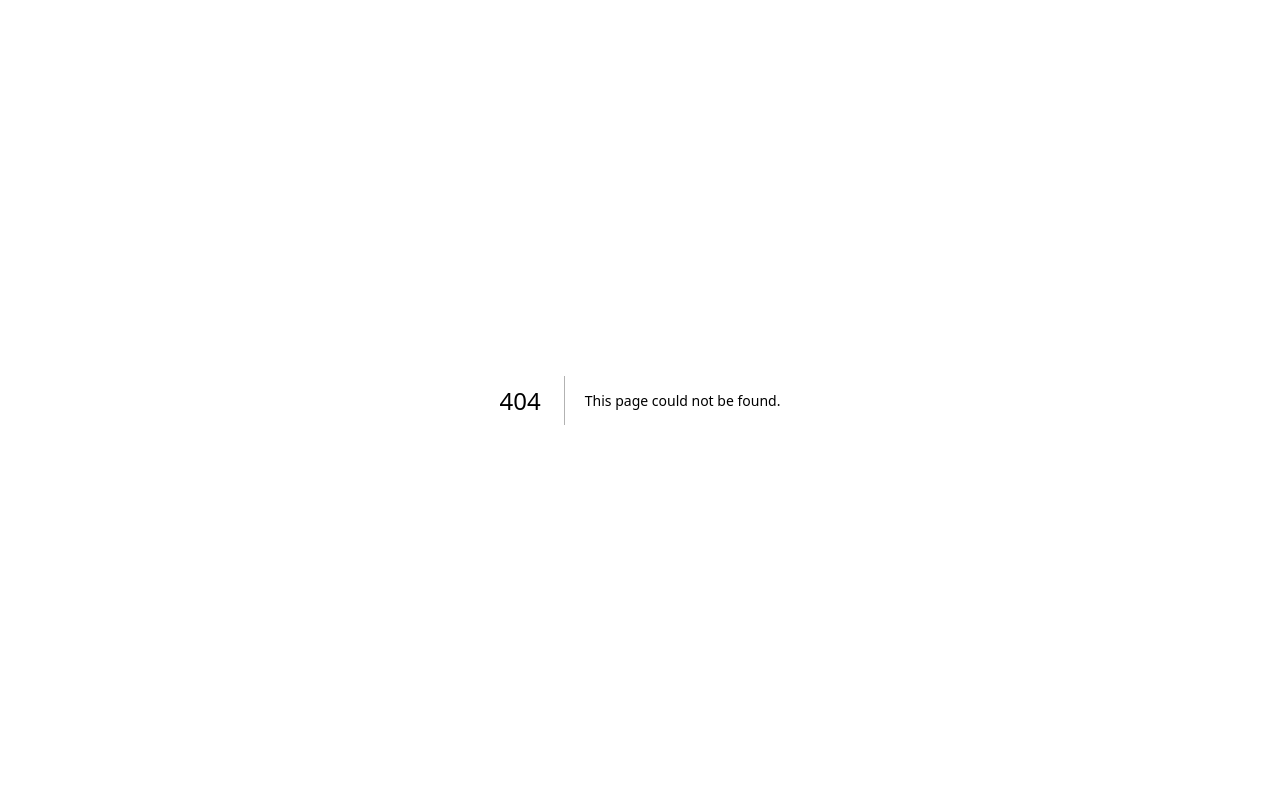
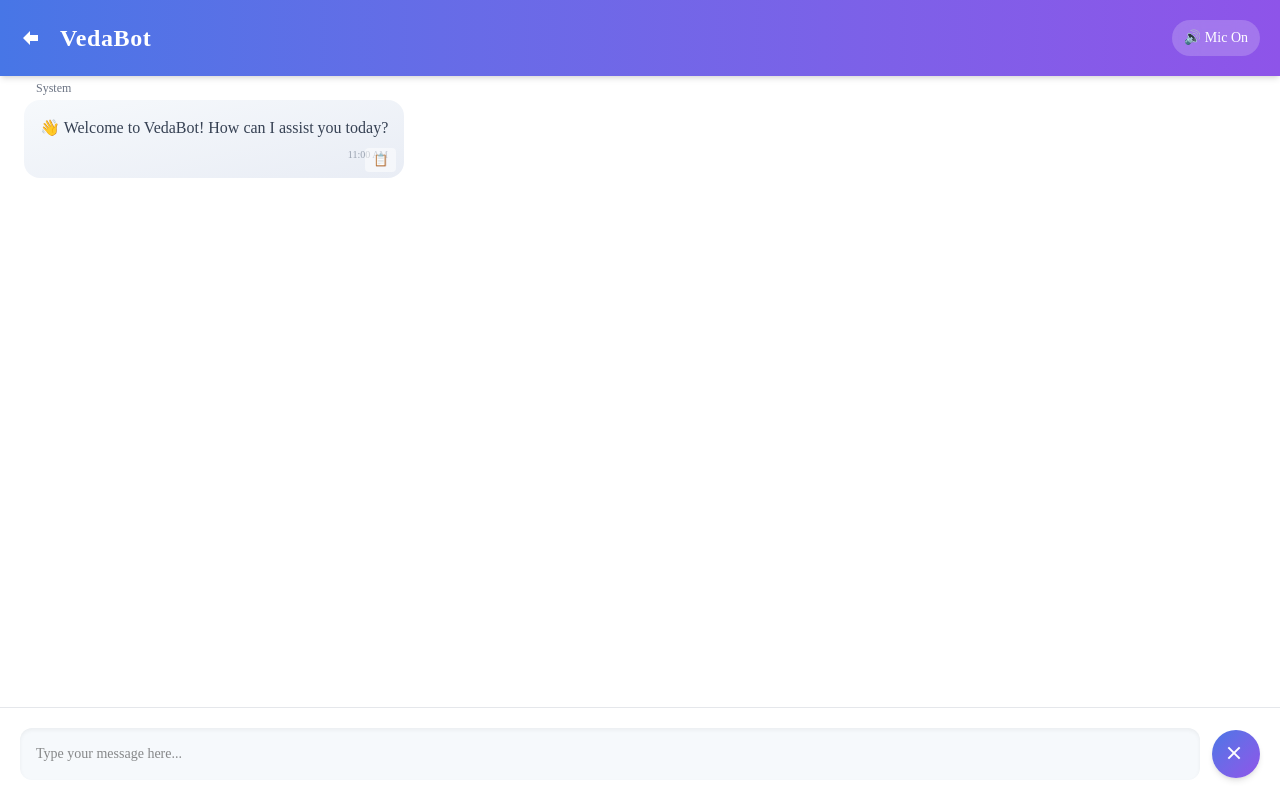
Before and after one commit to deepanshu414/Frontend_AI, a Next.js app: page /vedabot in a window 1280 px wide. Before the commit this address had no page. Built offline with nearby package versions, Linux system fonts and the light colour scheme.

Commit message:
Add files via upload

```diff
--- /dev/null
+++ b/src/app/vedabot/page.js
@@ -0,0 +1,238 @@
+"use client";
+import ReactMarkdown from "react-markdown";
+import { useState, useEffect, useRef } from "react";
+
+export default function VedaBotChat() {
+// Function to get the current time
+const getCurrentTime = () => {
+const now = new Date();
+let hours = now.getHours();
+const minutes = String(now.getMinutes()).padStart(2, '0');
+const ampm = hours >= 12 ? 'PM' : 'AM';
+hours = hours % 12 || 12;
+return `${hours}:${minutes} ${ampm}`;
+};
+
+const [messages, setMessages] = useState([
+{ type: "system", text: "👋 Welcome to VedaBot! How can I assist you today?", time: getCurrentTime() },
+]);
+const [input, setInput] = useState("");
+const [isTyping, setIsTyping] = useState(false);
+const [micEnabled, setMicEnabled] = useState(true);
+const chatRef = useRef(null);
+const containerRef = useRef(null);
+
+useEffect(() => {
+chatRef.current.scrollTop = chatRef.current.scrollHeight;
+}, [messages, isTyping]);
+
+const speakText = (text) => {
+if (!micEnabled || typeof window === "undefined") return;
+const utterance = new SpeechSynthesisUtterance(text);
+window.speechSynthesis.speak(utterance);
+};
+
+const sendMessage = async () => {
+if (!input.trim()) return;
+
+const userMessage = { type: "user", text: input.trim(), time: getCurrentTime() };
+setMessages(prev => [...prev, userMessage]);
+setInput("");
+setIsTyping(true);
+
+try {
+    const response = await fetch("http://127.0.0.1:8000/veda_bot/", {
+    method: "POST",
+    headers: { "Content-Type": "application/json" },
+    body: JSON.stringify({ message: input.trim() }),
+    });
+
+    if (!response.ok) throw new Error("Network error");
+
+    const data = await response.json();
+    const botText = data.response;
+    // const confidenceScore = data.score ?? null; // ✅ Extract score if available
+
+    // console.log("Confidence Score:", confidenceScore); // ✅ Optional
+
+    animateBotMessage(botText);
+} catch {
+    animateBotMessage("⚠️ Sorry, I couldn't reach the server. Please try again.");
+    // animateBotMessage(`${botText}${confidenceScore !== null ? ` (score: ${confidenceScore.toFixed(2)})` : ""}`);
+}
+};
+
+const animateBotMessage = (text) => {
+const words = text.split(" ");
+let currentText = "";
+setIsTyping(true);
+
+let i = 0;
+const interval = setInterval(() => {
+    currentText += (i > 0 ? " " : "") + words[i];
+    i++;
+
+    if (i === 1) {
+    setMessages(prev => [...prev, { type: "system", text: currentText, time: getCurrentTime() }]);
+    } else {
+    setMessages(prev => {
+        const last = [...prev];
+        last[last.length - 1].text = currentText;
+        return last;
+    });
+    }
+
+    if (i >= words.length) {
+    clearInterval(interval);
+    setIsTyping(false);
+    speakText(text);
+    }
+}, 100);
+};
+
+const handleKeyDown = (e) => {
+if (e.key === "Enter" && !e.shiftKey) {
+    e.preventDefault();
+    sendMessage();
+}
+};
+
+const handleMouseMove = (e) => {
+const container = containerRef.current;
+const x = (e.clientX / window.innerWidth - 0.5) * 2;
+const y = (e.clientY / window.innerHeight - 0.5) * 2;
+container.style.transform = `rotateX(${3 - y}deg) rotateY(${x}deg)`;
+};
+
+const copyToClipboard = (text) => {
+navigator.clipboard.writeText(text);
+};
+
+return (
+<div
+    onMouseMove={handleMouseMove}
+    className="w-full h-screen bg-gradient-to-br from-[#f6f9fc] to-[#eef1f5] flex justify-center items-center overflow-hidden"
+>
+    <div
+    ref={containerRef}
+    className="w-[100%] h-[100%] bg-white shadow-2xl flex flex-col overflow-hidden relative transition-all duration-500"
+    >
+    {/* Glowing Border */}
+    <div className="absolute inset-0 bg-gradient-to-r from-[#4776E6] via-[#8E54E9] to-[#4776E6] rounded-[22px] opacity-70 blur-md -z-10"></div>
+
+    {/* Header */}
+    <div className="flex justify-between items-center p-5 bg-gradient-to-r from-[#4776E6] to-[#8E54E9] text-white shadow-md relative z-10">
+        <div className="flex items-center gap-4">
+            <button
+                onClick={() => window.location.href = "/"}
+                className="text-white text-2xl hover:text-gray-200"
+                title="Go back"
+            >
+                <svg
+                xmlns="http://www.w3.org/2000/svg"
+                fill="white"
+                viewBox="0 0 24 24"
+                className="w-6 h-6"
+                >
+                <path d="M10 19l-7-7 7-7v4h8v6h-8v4z" />
+                </svg>
+            </button>
+        {/* <div className="w-10 h-10 rounded-full bg-white relative">
+            <div className="absolute inset-0 animate-spin bg-gradient-to-tr from-white/10 to-white/20 rounded-full"></div>
+        </div> */}
+        <h1 className="text-2xl font-bold tracking-wide">VedaBot</h1>
+        </div>
+        <div className="flex gap-2 items-center">
+        <button
+            onClick={() => setMicEnabled(prev => !prev)}
+            className="px-3 py-2 rounded-full bg-white/20 hover:bg-white/30 backdrop-blur-md transition text-sm"
+            title={micEnabled ? "Disable Voice" : "Enable Voice"}
+        >
+            {micEnabled ? "🔊 Mic On" : "🔇 Mic Off"}
+        </button>
+        </div>
+    </div>
+    {/* Chat Messages */}
+<div ref={chatRef} className="flex-1 overflow-y-auto p-6 flex flex-col bg-white space-y-6">
+        {messages.map((msg, idx) => (
+        <div key={idx} className={`flex ${msg.type === "user" ? "justify-end" : "justify-start"}`}>
+            <div
+            className={`relative max-w-[70%] p-4 text-sm rounded-2xl ${
+                msg.type === "user"
+                ? "ml-auto bg-gradient-to-br from-[#4776E6] to-[#8E54E9] text-white"
+                : "bg-gradient-to-br from-[#f6f9fc] to-[#e9edf5] text-gray-700"
+            }`}
+            >
+            <div
+                className={`absolute -top-5 text-xs text-gray-500 ${
+                msg.type === "user" ? "right-3" : "left-3"
+                }`}
+            >
+                {msg.type === "user" ? "You" : "System"}
+            </div>
+
+            {msg.text === "..." ? (
+                <div className="flex space-x-1">
+                <span className="w-2 h-2 bg-blue-500 rounded-full animate-bounce"></span>
+                <span className="w-2 h-2 bg-blue-500 rounded-full animate-bounce delay-150"></span>
+                <span className="w-2 h-2 bg-blue-500 rounded-full animate-bounce delay-300"></span>
+                </div>
+            ) : (
+                <>
+                <ReactMarkdown
+                                    components={{
+                                        p: ({ node, ...props }) => <p className="text-base mb-2" {...props} />,
+                                        a: ({ node, ...props }) => (
+                                        <a className="text-blue-600 underline" target="_blank" rel="noopener noreferrer" {...props} />
+                                        ),
+                                        li: ({ node, ...props }) => <li className="ml-6 list-disc" {...props} />,
+                                        strong: ({ node, ...props }) => <strong className="font-semibold" {...props} />,
+                                        em: ({ node, ...props }) => <em className="italic" {...props} />,
+                                    }}
+                                    >
+                                    {msg.text}
+                                    </ReactMarkdown>
+
+                {msg.type === "system" && (
+                <button
+                onClick={() => copyToClipboard(msg.text)}
+                className="absolute top-[-25] right-2 text-xs bg-white/50 hover:bg-white text-gray-700 px-2 py-1 rounded"
+                >
+                📋
+                </button>
+            )}
+
+                </>
+            )}
+            <div className="text-[10px] text-gray-400 mt-1 text-right">{msg.time}</div>
+            </div>
+        </div>
+        ))}
+    </div>
+
+
+
+    {/* Input Area */}
+    <div className="flex items-center p-5 border-t border-gray-200 bg-white relative">
+        <textarea
+        rows={1}
+        value={input}
+        onChange={(e) => setInput(e.target.value)}
+        onKeyDown={handleKeyDown}
+        className="flex-1 p-4 rounded-xl bg-[#f6f9fc] focus:bg-white outline-none text-sm shadow-inner resize-none"
+        placeholder="Type your message here..."
+        />
+        <button
+        onClick={sendMessage}
+        className="w-12 h-12 ml-3 rounded-full bg-gradient-to-br from-[#4776E6] to-[#8E54E9] flex items-center justify-center shadow-md hover:scale-105 active:scale-95 transition"
+        >
+        <div className="relative w-5 h-5">
+            <div className="absolute w-4 h-[2px] bg-white rotate-45 top-2 left-0"></div>
+            <div className="absolute w-4 h-[2px] bg-white -rotate-45 top-2 left-0"></div>
+        </div>
+        </button>
+    </div>
+    </div>
+</div>
+);
+}
```
